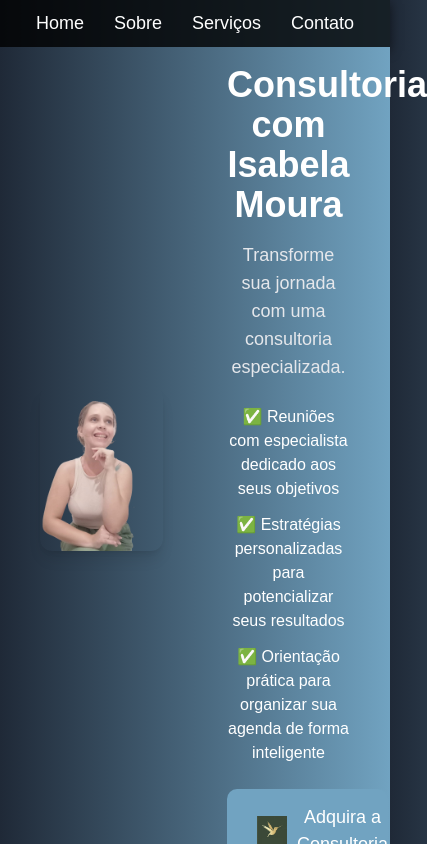
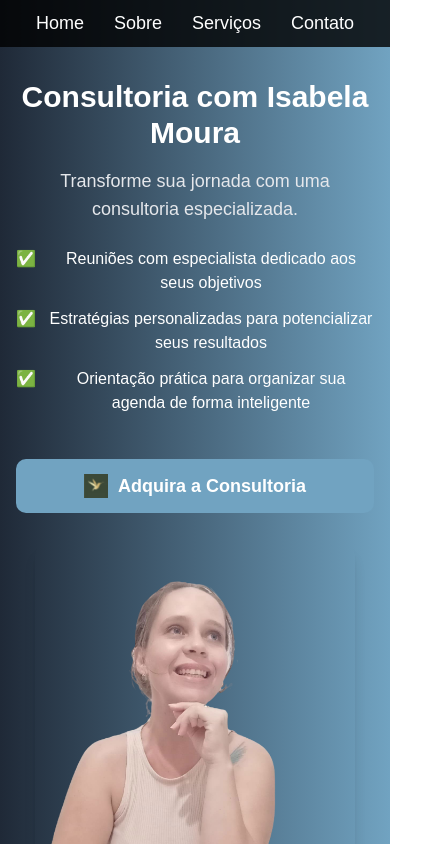
Before and after one commit to dlucioyauh/ionkod-website, a Next.js app: page /servicos in a window 390 px wide. Shown: the top 844 px of the page, 427 px wide, since content can reach past the window. Built offline with nearby package versions, Linux system fonts and the light colour scheme.

Commit message:
Criando responsividade

```diff
--- a/src/app/servicos/page.tsx
+++ b/src/app/servicos/page.tsx
@@ -5,51 +5,75 @@ import Link from "next/link";
 
 const ServicosPage = () => {
   return (
-    <div className="bg-gradient-to-r from-[#1f2937] to-[#71a3c1] text-white min-h-screen flex items-center justify-center px-10">
-      <div className="max-w-6xl w-full grid grid-cols-2 gap-16 items-center">
-
-        {/* Imagem */}
-        <div className="flex justify-center">
+    <div className="bg-gradient-to-r from-[#1f2937] to-[#71a3c1] text-white min-h-screen flex items-center justify-center px-4 sm:px-6 lg:px-8 py-8">
+      <div className="max-w-6xl w-full grid grid-cols-1 md:grid-cols-2 gap-8 md:gap-16 items-center">
+        {/* Imagem - Ordem alterada em mobile */}
+        <div className="order-2 md:order-1 flex justify-center">
+          <motion.div
+            initial={{ opacity: 0, y: 20 }}
+            animate={{ opacity: 1, y: 0 }}
+            className="w-full max-w-xs sm:max-w-sm md:max-w-md"
+          >
             <Image
               src="/images/ISABELAMOURA.png"
               alt="Isabela Moura"
               width={400}
               height={500}
-            className="rounded-xl shadow-lg"
+              className="w-full h-auto rounded-xl shadow-lg"
+              priority
             />
+          </motion.div>
         </div>
 
         {/* Texto e Botão */}
-        <div className="max-w-lg">
-          <h2 className="text-4xl font-bold mb-4">Consultoria com Isabela Moura</h2>
-          <p className="text-lg text-gray-200 mb-6">
+        <div className="order-1 md:order-2 max-w-2xl mx-auto md:max-w-lg">
+          <motion.div
+            initial={{ opacity: 0, x: -20 }}
+            animate={{ opacity: 1, x: 0 }}
+          >
+            <h2 className="text-3xl sm:text-4xl font-bold mb-4 text-center md:text-left">
+              Consultoria com Isabela Moura
+            </h2>
+            <p className="text-lg sm:text-xl text-gray-200 mb-6 text-center md:text-left">
               Transforme sua jornada com uma consultoria especializada.
             </p>
 
             <ul className="space-y-3 mb-6">
-            <li className="flex items-center gap-3">
-              ✅ Reuniões com especialista dedicado aos seus objetivos
+              <li className="flex items-start gap-3 text-base sm:text-lg">
+                <span>✅</span>
+                Reuniões com especialista dedicado aos seus objetivos
               </li>
-            <li className="flex items-center gap-3">
-              ✅ Estratégias personalizadas para potencializar seus resultados
+              <li className="flex items-start gap-3 text-base sm:text-lg">
+                <span>✅</span>
+                Estratégias personalizadas para potencializar seus resultados
               </li>
-            <li className="flex items-center gap-3">
-              ✅ Orientação prática para organizar sua agenda de forma inteligente
+              <li className="flex items-start gap-3 text-base sm:text-lg">
+                <span>✅</span>
+                Orientação prática para organizar sua agenda de forma inteligente
               </li>
             </ul>
 
             {/* Botão com animação */}
-          <motion.div className="mt-5" whileHover={{ scale: 1.1 }} whileTap={{ scale: 0.9 }}>
-            <Link href="/payment">
-              <button className="btn flex items-center gap-2">
-                <Image src="/images/passarinho.png" alt="Símbolo" width={30} height={30} />
+            <motion.div
+              className="mt-5 flex justify-center md:justify-start"
+              whileHover={{ scale: 1.05 }}
+              whileTap={{ scale: 0.95 }}
+            >
+              <Link href="/payment" className="block w-full sm:w-auto">
+                <button className="btn flex items-center gap-2 bg-white text-[#1f2937] px-6 py-3 rounded-lg font-semibold text-sm sm:text-base w-full justify-center transition-transform hover:bg-opacity-90">
+                  <Image
+                    src="/images/passarinho.png"
+                    alt="Símbolo"
+                    width={24}
+                    height={24}
+                    className="w-6 h-6"
+                  />
                   Adquira a Consultoria
                 </button>
               </Link>
             </motion.div>
-
+          </motion.div>
         </div>
-
       </div>
     </div>
   );
```
Lines whose indentation alone changed are shown as unchanged.
